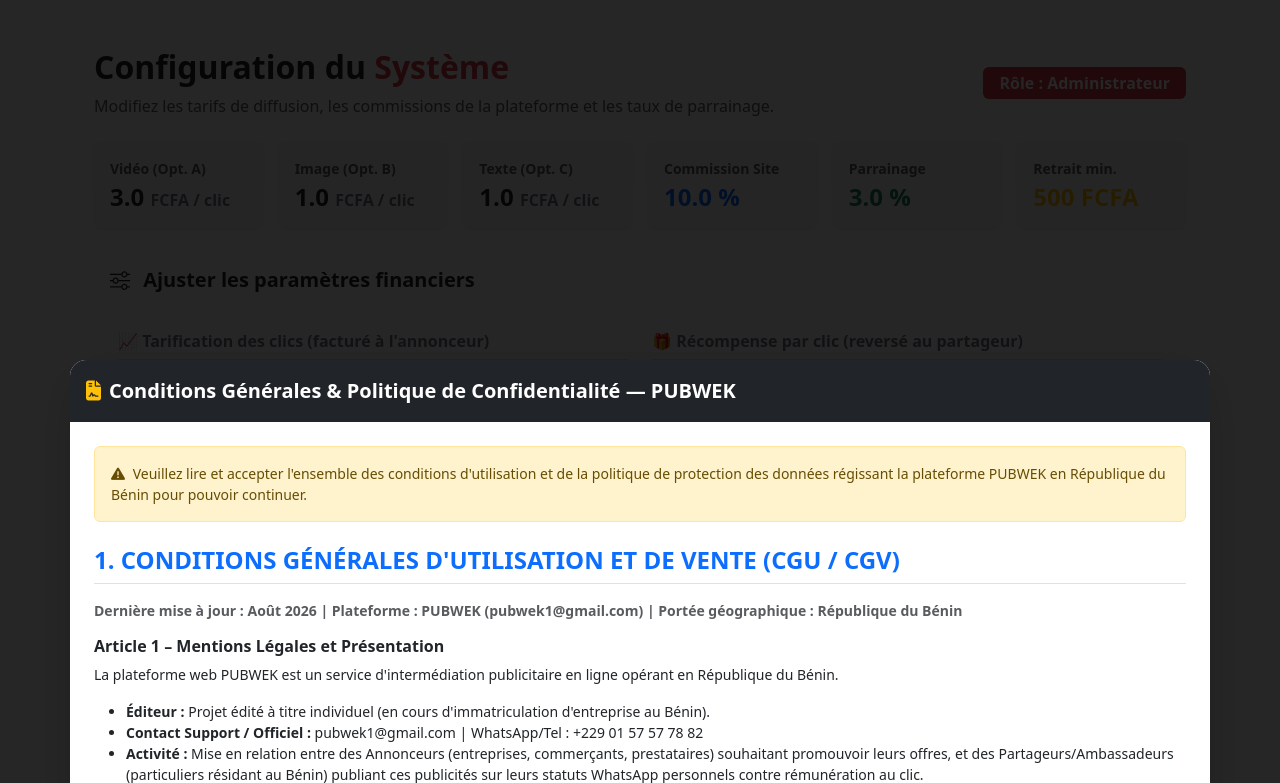
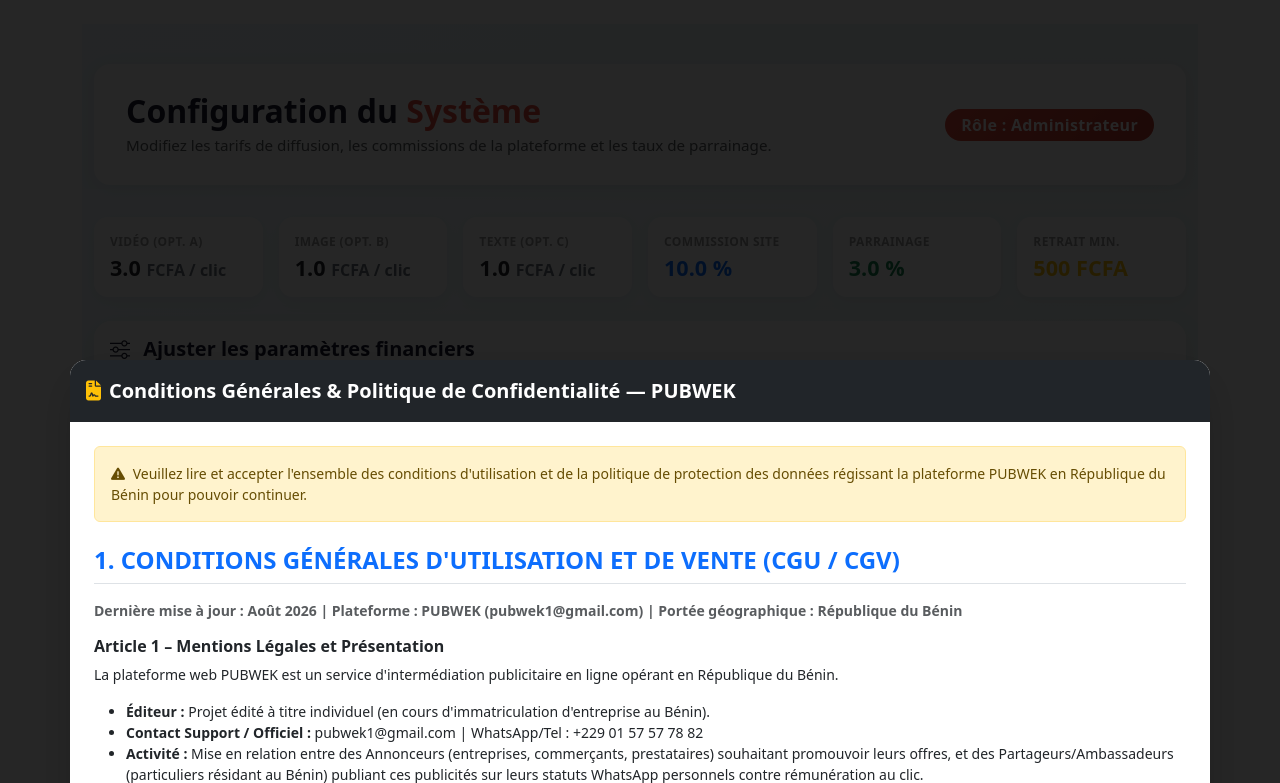
Before and after one commit to Mod617/Pubwek, a Flask app: page /admin/settings in a window 1280 px wide. Shown: the part 66-849 px from the top of the page. Run offline with Flask 3, Linux system fonts and the light colour scheme; the visitor is signed in with stand-in values (Sample User, id 1); data comes from the database, SQL or seed files in the repository; parts of the project's set-up code (start-up, migrations or seed data) failed here and were passed over; some libraries are stand-ins or nearby versions.

Commit message:
Enhance admin settings page layout and styles
Added custom styles and improved structure for admin settings page.

```diff
--- a/templates/admin_settings.html
+++ b/templates/admin_settings.html
@@ -1,60 +1,243 @@
 {% extends "base.html" %}
 {% block content %}
-<div class="container py-4">
-    <div class="d-flex justify-content-between align-items-center mb-4">
+<link rel="stylesheet" href="https://cdn.jsdelivr.net/npm/bootstrap-icons@1.11.1/font/bootstrap-icons.css">
+
+<style>
+  .settings-page {
+    background: linear-gradient(135deg, #f0f9ff 0%, #e8f5e9 100%);
+    min-height: 100vh;
+    padding: 2.5rem 0 3rem;
+  }
+
+  .page-header {
+    background: #fff;
+    border-radius: 16px;
+    padding: 1.75rem 2rem;
+    box-shadow: 0 4px 20px rgba(0, 0, 0, 0.06);
+    margin-bottom: 2rem;
+    display: flex;
+    justify-content: space-between;
+    align-items: center;
+    flex-wrap: wrap;
+    gap: 1rem;
+  }
+
+  .page-header h2 {
+    color: #1a1a2e;
+    font-weight: 700;
+    margin-bottom: 0.25rem;
+  }
+
+  .page-header .text-danger {
+    color: #e74c3c !important;
+  }
+
+  .page-header .text-muted {
+    font-size: 0.95rem;
+    margin-bottom: 0;
+  }
+
+  .role-badge {
+    background: linear-gradient(135deg, #e74c3c, #c0392b) !important;
+    border-radius: 50px;
+    font-weight: 600;
+    letter-spacing: 0.3px;
+  }
+
+  /* Cartes récapitulatives */
+  .stat-card {
+    border: none;
+    border-radius: 14px;
+    background: #fff;
+    box-shadow: 0 4px 16px rgba(0, 0, 0, 0.06);
+    transition: transform 0.2s ease, box-shadow 0.2s ease;
+    height: 100%;
+  }
+
+  .stat-card:hover {
+    transform: translateY(-3px);
+    box-shadow: 0 8px 24px rgba(0, 0, 0, 0.1);
+  }
+
+  .stat-card .card-body {
+    padding: 1.1rem;
+  }
+
+  .stat-card small {
+    color: #999 !important;
+    font-size: 0.75rem;
+    text-transform: uppercase;
+    letter-spacing: 0.4px;
+  }
+
+  .stat-card h4 {
+    font-size: 1.35rem;
+  }
+
+  /* Carte formulaire */
+  .settings-form-card {
+    border: none;
+    border-radius: 18px;
+    box-shadow: 0 6px 28px rgba(0, 0, 0, 0.07);
+    overflow: hidden;
+  }
+
+  .settings-form-card .card-header {
+    background: #fff !important;
+    border-bottom: 1px solid #f0f0f0 !important;
+  }
+
+  .settings-form-card .card-header h5 {
+    color: #1a1a2e;
+  }
+
+  .settings-form-card .card-body {
+    padding: 2rem !important;
+  }
+
+  .section-subtitle {
+    color: #444 !important;
+    font-weight: 700 !important;
+    border-bottom: 2px solid #f0f0f0 !important;
+  }
+
+  .form-label {
+    font-weight: 600;
+    color: #333;
+    font-size: 0.9rem;
+  }
+
+  .form-text.small {
+    color: #999;
+    font-size: 0.78rem;
+  }
+
+  .input-group-text {
+    background: #f8f9fa;
+    border-color: #e2e2e2;
+    color: #666;
+  }
+
+  .settings-form-card .form-control {
+    border-color: #e2e2e2;
+  }
+
+  .settings-form-card .form-control:focus {
+    border-color: #27ae60;
+    box-shadow: 0 0 0 3px rgba(39, 174, 96, 0.15);
+  }
+
+  .settings-form-card .input-group:focus-within .input-group-text {
+    border-color: #27ae60;
+  }
+
+  .btn-cancel {
+    border-radius: 50px;
+    font-weight: 600;
+    border: 1.5px solid #ddd;
+    color: #555;
+    background: transparent;
+    transition: all 0.2s ease;
+  }
+
+  .btn-cancel:hover {
+    background: #f1f1f1;
+    color: #333;
+  }
+
+  .btn-save {
+    border-radius: 50px;
+    font-weight: 600;
+    background: linear-gradient(135deg, #e74c3c, #c0392b);
+    border: none;
+    color: #fff;
+    transition: opacity 0.2s ease;
+  }
+
+  .btn-save:hover {
+    opacity: 0.9;
+    color: #fff;
+  }
+
+  @media (max-width: 768px) {
+    .page-header {
+      padding: 1.5rem;
+    }
+    .settings-form-card .card-body {
+      padding: 1.5rem !important;
+    }
+    .page-header {
+      text-align: center;
+      justify-content: center;
+    }
+  }
+
+  @media (max-width: 576px) {
+    .d-flex.justify-content-end {
+      flex-direction: column;
+    }
+    .d-flex.justify-content-end .btn {
+      width: 100%;
+    }
+  }
+</style>
+
+<div class="settings-page">
+<div class="container">
+    <div class="page-header">
         <div>
-            <h2 class="fw-bold text-dark">Configuration du <span class="text-danger">Système</span></h2>
-            <p class="text-muted mb-0">Modifiez les tarifs de diffusion, les commissions de la plateforme et les taux de parrainage.</p>
+            <h2>Configuration du <span class="text-danger">Système</span></h2>
+            <p class="text-muted">Modifiez les tarifs de diffusion, les commissions de la plateforme et les taux de parrainage.</p>
         </div>
-        <span class="badge bg-danger px-3 py-2 fs-6">Rôle : Administrateur</span>
+        <span class="badge role-badge px-3 py-2 fs-6">Rôle : Administrateur</span>
     </div>
 
     <!-- CARTE RÉCAPITULATIVE -->
     <div class="row g-3 mb-4">
         <div class="col-6 col-md">
-            <div class="card border-0 shadow-sm h-100 bg-light">
+            <div class="card stat-card">
                 <div class="card-body p-3">
-                    <small class="text-muted fw-semibold d-block text-truncate">Vidéo (Opt. A)</small>
+                    <small class="fw-semibold d-block text-truncate">Vidéo (Opt. A)</small>
                     <h4 class="fw-bold text-dark mt-1 mb-0">{{ config.cost_per_click_video }} <span class="fs-6 text-secondary">FCFA / clic</span></h4>
                 </div>
             </div>
         </div>
         <div class="col-6 col-md">
-            <div class="card border-0 shadow-sm h-100 bg-light">
+            <div class="card stat-card">
                 <div class="card-body p-3">
-                    <small class="text-muted fw-semibold d-block text-truncate">Image (Opt. B)</small>
+                    <small class="fw-semibold d-block text-truncate">Image (Opt. B)</small>
                     <h4 class="fw-bold text-dark mt-1 mb-0">{{ config.cost_per_click_photo }} <span class="fs-6 text-secondary">FCFA / clic</span></h4>
                 </div>
             </div>
         </div>
         <div class="col-6 col-md">
-            <div class="card border-0 shadow-sm h-100 bg-light">
+            <div class="card stat-card">
                 <div class="card-body p-3">
-                    <small class="text-muted fw-semibold d-block text-truncate">Texte (Opt. C)</small>
+                    <small class="fw-semibold d-block text-truncate">Texte (Opt. C)</small>
                     <h4 class="fw-bold text-dark mt-1 mb-0">{{ config.cost_per_click_text }} <span class="fs-6 text-secondary">FCFA / clic</span></h4>
                 </div>
             </div>
         </div>
         <div class="col-6 col-md">
-            <div class="card border-0 shadow-sm h-100 bg-light">
+            <div class="card stat-card">
                 <div class="card-body p-3">
-                    <small class="text-muted fw-semibold d-block text-truncate">Commission Site</small>
+                    <small class="fw-semibold d-block text-truncate">Commission Site</small>
                     <h4 class="fw-bold text-primary mt-1 mb-0">{{ config.commission_rate }} %</h4>
                 </div>
             </div>
         </div>
         <div class="col-6 col-md">
-            <div class="card border-0 shadow-sm h-100 bg-light">
+            <div class="card stat-card">
                 <div class="card-body p-3">
-                    <small class="text-muted fw-semibold d-block text-truncate">Parrainage</small>
+                    <small class="fw-semibold d-block text-truncate">Parrainage</small>
                     <h4 class="fw-bold text-success mt-1 mb-0">{{ config.referral_reward_rate }} %</h4>
                 </div>
             </div>
         </div>
         <div class="col-12 col-md">
-            <div class="card border-0 shadow-sm h-100 bg-light">
+            <div class="card stat-card">
                 <div class="card-body p-3">
-                    <small class="text-muted fw-semibold d-block text-truncate">Retrait min.</small>
+                    <small class="fw-semibold d-block text-truncate">Retrait min.</small>
                     <h4 class="fw-bold text-warning mt-1 mb-0">{{ config.minimum_withdrawal_amount | int }} FCFA</h4>
                 </div>
             </div>
@@ -62,24 +245,24 @@
     </div>
 
     <!-- FORMULAIRE DE CONFIGURATION -->
-    <div class="card border-0 shadow-sm">
-        <div class="card-header bg-white py-3 border-0">
-            <h5 class="fw-bold text-dark mb-0"><i class="bi bi-sliders me-2"></i> Ajuster les paramètres financiers</h5>
+    <div class="card settings-form-card">
+        <div class="card-header py-3">
+            <h5 class="fw-bold mb-0"><i class="bi bi-sliders me-2"></i> Ajuster les paramètres financiers</h5>
         </div>
-        <div class="card-body p-4">
+        <div class="card-body">
             <form action="{{ url_for('admin_settings') }}" method="POST" class="needs-validation" novalidate>
                 <input type="hidden" name="csrf_token" value="{{ csrf_token() }}">
 
                 <div class="row g-4">
                     <!-- SECTION TARIFS FACTURÉS À L'ANNONCEUR -->
                     <div class="col-md-6">
-                        <h6 class="fw-bold text-secondary mb-3 pb-2 border-bottom">📈 Tarification des clics (facturé à l'annonceur)</h6>
+                        <h6 class="section-subtitle mb-3 pb-2">📈 Tarification des clics (facturé à l'annonceur)</h6>
 
                         <!-- OPTION A : VIDÉO -->
                         <div class="mb-3">
-                            <label for="cost_per_click_video" class="form-label fw-semibold">Option A : Uploader des Vidéos (FCFA)</label>
+                            <label for="cost_per_click_video" class="form-label">Option A : Uploader des Vidéos (FCFA)</label>
                             <div class="input-group">
-                                <span class="input-group-text bg-light text-secondary"><i class="bi bi-play-btn"></i></span>
+                                <span class="input-group-text"><i class="bi bi-play-btn"></i></span>
                                 <input type="number" step="0.01" min="0" class="form-control" id="cost_per_click_video" name="cost_per_click_video" value="{{ config.cost_per_click_video }}" required>
                                 <span class="input-group-text">FCFA / clic</span>
                             </div>
@@ -88,9 +271,9 @@
 
                         <!-- OPTION B : IMAGE -->
                         <div class="mb-3">
-                            <label for="cost_per_click_photo" class="form-label fw-semibold">Option B : Uploader des Images (FCFA)</label>
+                            <label for="cost_per_click_photo" class="form-label">Option B : Uploader des Images (FCFA)</label>
                             <div class="input-group">
-                                <span class="input-group-text bg-light text-secondary"><i class="bi bi-image"></i></span>
+                                <span class="input-group-text"><i class="bi bi-image"></i></span>
                                 <input type="number" step="0.01" min="0" class="form-control" id="cost_per_click_photo" name="cost_per_click_photo" value="{{ config.cost_per_click_photo }}" required>
                                 <span class="input-group-text">FCFA / clic</span>
                             </div>
@@ -99,9 +282,9 @@
 
                         <!-- OPTION C : TEXTE SIMPLE -->
                         <div class="mb-3">
-                            <label for="cost_per_click_text" class="form-label fw-semibold">Option C : Texte simple (FCFA)</label>
+                            <label for="cost_per_click_text" class="form-label">Option C : Texte simple (FCFA)</label>
                             <div class="input-group">
-                                <span class="input-group-text bg-light text-secondary"><i class="bi bi-file-text"></i></span>
+                                <span class="input-group-text"><i class="bi bi-file-text"></i></span>
                                 <input type="number" step="0.01" min="0" class="form-control" id="cost_per_click_text" name="cost_per_click_text" value="{{ config.cost_per_click_text }}" required>
                                 <span class="input-group-text">FCFA / clic</span>
                             </div>
@@ -111,12 +294,12 @@
 
                     <!-- SECTION RÉCOMPENSE DU PARTAGEUR -->
                     <div class="col-md-6">
-                        <h6 class="fw-bold text-secondary mb-3 pb-2 border-bottom">🎁 Récompense par clic (reversé au partageur)</h6>
+                        <h6 class="section-subtitle mb-3 pb-2">🎁 Récompense par clic (reversé au partageur)</h6>
 
                         <div class="mb-3">
-                            <label for="reward_per_click_video" class="form-label fw-semibold">Option A : Vidéo (FCFA)</label>
+                            <label for="reward_per_click_video" class="form-label">Option A : Vidéo (FCFA)</label>
                             <div class="input-group">
-                                <span class="input-group-text bg-light text-secondary"><i class="bi bi-play-btn"></i></span>
+                                <span class="input-group-text"><i class="bi bi-play-btn"></i></span>
                                 <input type="number" step="0.01" min="0" class="form-control" id="reward_per_click_video" name="reward_per_click_video" value="{{ config.reward_per_click_video }}" required>
                                 <span class="input-group-text">FCFA / clic</span>
                             </div>
@@ -124,9 +307,9 @@
                         </div>
 
                         <div class="mb-3">
-                            <label for="reward_per_click_photo" class="form-label fw-semibold">Option B : Image (FCFA)</label>
+                            <label for="reward_per_click_photo" class="form-label">Option B : Image (FCFA)</label>
                             <div class="input-group">
-                                <span class="input-group-text bg-light text-secondary"><i class="bi bi-image"></i></span>
+                                <span class="input-group-text"><i class="bi bi-image"></i></span>
                                 <input type="number" step="0.01" min="0" class="form-control" id="reward_per_click_photo" name="reward_per_click_photo" value="{{ config.reward_per_click_photo }}" required>
                                 <span class="input-group-text">FCFA / clic</span>
                             </div>
@@ -134,9 +317,9 @@
                         </div>
 
                         <div class="mb-3">
-                            <label for="reward_per_click_text" class="form-label fw-semibold">Option C : Texte (FCFA)</label>
+                            <label for="reward_per_click_text" class="form-label">Option C : Texte (FCFA)</label>
                             <div class="input-group">
-                                <span class="input-group-text bg-light text-secondary"><i class="bi bi-file-text"></i></span>
+                                <span class="input-group-text"><i class="bi bi-file-text"></i></span>
                                 <input type="number" step="0.01" min="0" class="form-control" id="reward_per_click_text" name="reward_per_click_text" value="{{ config.reward_per_click_text }}" required>
                                 <span class="input-group-text">FCFA / clic</span>
                             </div>
@@ -148,12 +331,12 @@
                 <div class="row g-4 mt-1">
                     <!-- SECTION COMMISSIONS & REDISTRIBUTION -->
                     <div class="col-md-6">
-                        <h6 class="fw-bold text-secondary mb-3 pb-2 border-bottom">💸 Commissions et Redistribution</h6>
+                        <h6 class="section-subtitle mb-3 pb-2">💸 Commissions et Redistribution</h6>
 
                         <div class="mb-3">
-                            <label for="commission_rate" class="form-label fw-semibold">Taux de commission de la plateforme (%)</label>
+                            <label for="commission_rate" class="form-label">Taux de commission de la plateforme (%)</label>
                             <div class="input-group">
-                                <span class="input-group-text bg-light text-secondary"><i class="bi bi-percent"></i></span>
+                                <span class="input-group-text"><i class="bi bi-percent"></i></span>
                                 <input type="number" step="0.1" min="0" max="100" class="form-control" id="commission_rate" name="commission_rate" value="{{ config.commission_rate }}" required>
                                 <span class="input-group-text">%</span>
                             </div>
@@ -161,9 +344,9 @@
                         </div>
 
                         <div class="mb-3">
-                            <label for="referral_reward_rate" class="form-label fw-semibold">Part reversée au Parrain (%)</label>
+                            <label for="referral_reward_rate" class="form-label">Part reversée au Parrain (%)</label>
                             <div class="input-group">
-                                <span class="input-group-text bg-light text-secondary"><i class="bi bi-gift"></i></span>
+                                <span class="input-group-text"><i class="bi bi-gift"></i></span>
                                 <input type="number" step="0.1" min="0" max="100" class="form-control" id="referral_reward_rate" name="referral_reward_rate" value="{{ config.referral_reward_rate }}" required>
                                 <span class="input-group-text">% d'affiliation</span>
                             </div>
@@ -173,12 +356,12 @@
 
                     <!-- SECTION RETRAITS -->
                     <div class="col-md-6">
-                        <h6 class="fw-bold text-secondary mb-3 pb-2 border-bottom">🏦 Portefeuille & Retraits</h6>
+                        <h6 class="section-subtitle mb-3 pb-2">🏦 Portefeuille & Retraits</h6>
 
                         <div class="mb-3">
-                            <label for="minimum_withdrawal_amount" class="form-label fw-semibold">Montant minimum de retrait (FCFA)</label>
+                            <label for="minimum_withdrawal_amount" class="form-label">Montant minimum de retrait (FCFA)</label>
                             <div class="input-group">
-                                <span class="input-group-text bg-light text-secondary"><i class="bi bi-wallet2"></i></span>
+                                <span class="input-group-text"><i class="bi bi-wallet2"></i></span>
                                 <input type="number" step="1" min="0" class="form-control" id="minimum_withdrawal_amount" name="minimum_withdrawal_amount" value="{{ config.minimum_withdrawal_amount }}" required>
                                 <span class="input-group-text">FCFA</span>
                             </div>
@@ -188,8 +371,8 @@
                 </div>
 
                 <div class="d-flex justify-content-end gap-2 mt-4 pt-3 border-top">
-                    <a href="{{ url_for('index') }}" class="btn btn-outline-secondary px-4 py-2 fw-semibold">Annuler</a>
-                    <button type="submit" class="btn btn-danger px-4 py-2 fw-semibold">
+                    <a href="{{ url_for('index') }}" class="btn btn-cancel px-4 py-2">Annuler</a>
+                    <button type="submit" class="btn btn-save px-4 py-2">
                         <i class="bi bi-save me-2"></i> Enregistrer les configurations
                     </button>
                 </div>
@@ -197,6 +380,5 @@
         </div>
     </div>
 </div>
-
-<link rel="stylesheet" href="https://cdn.jsdelivr.net/npm/bootstrap-icons@1.11.1/font/bootstrap-icons.css">
+</div>
 {% endblock %}
```
